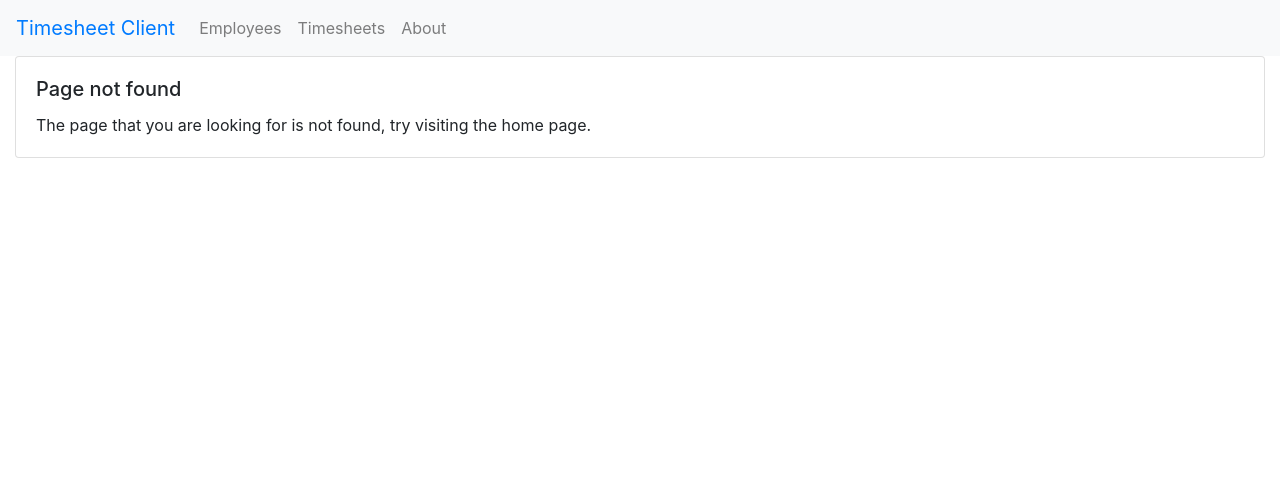
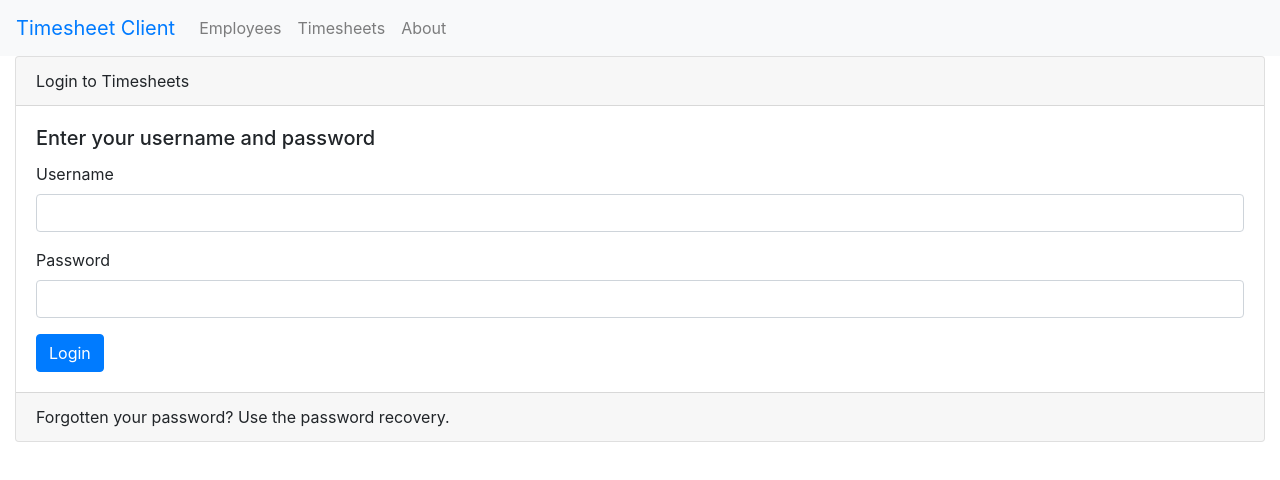
Before and after one commit to okottege/timesheet-client, a React app: page /login in a window 1280 px wide. Before the commit this address had no page. Shown: the top 480 px of the page. Built offline with nearby package versions, Linux system fonts and the light colour scheme.

Commit message:
Added some better layout for login and home pages.

```diff
--- a/app/components/Home.js
+++ b/app/components/Home.js
@@ -1,9 +1,13 @@
 import React from 'react';
+import {Card} from 'react-bootstrap';
 
 const Home = () => (
-  <div>
-    <h1>Hello welcome to Timesheet Client application</h1>
-  </div>
+  <Card>
+    <Card.Body>
+      <Card.Title>Welcome to Timesheet Client application</Card.Title>
+      <Card.Text>This is where you can manage your timesheets and start logging your time for the work you have done.</Card.Text>
+    </Card.Body>
+  </Card>
 );
 
 export default Home;
--- a/app/components/Main.js
+++ b/app/components/Main.js
@@ -3,13 +3,15 @@ import {Switch, Route} from "react-router-dom";
 
 import Home from './Home';
 import About from './About';
-import NotFound from "./NotFound";
+import NotFound from './NotFound';
+import LoginForm from './user/LoginForm';
 
 const Main = () => (
   <main>
     <Switch>
       <Route exact path="/" component={Home} />
-      <Route path="/about" component={About} />
+      <Route exact path="/about" component={About} />
+      <Route exact path="/login" component={LoginForm} />
       <Route component={NotFound} />
     </Switch>
   </main>
--- a/app/components/user/LoginForm.js
+++ b/app/components/user/LoginForm.js
@@ -1,5 +1,5 @@
 import React from 'react';
-import {Button, ButtonToolbar, Form} from 'react-bootstrap';
+import {Button, ButtonToolbar, Form, Card} from 'react-bootstrap';
 
 import FormTextInput from '../common/FormTextInput';
 
@@ -16,6 +16,10 @@ class LoginForm extends React.Component {
 
   render() {
     return (
+      <Card>
+        <Card.Header>Login to Timesheets</Card.Header>
+        <Card.Body>
+          <Card.Title>Enter your username and password</Card.Title>
           <Form>
             <FormTextInput
               fieldId="txtUsername"
@@ -35,6 +39,9 @@ class LoginForm extends React.Component {
               <Button id="btnLogin" type="submit" variant="primary">Login</Button>
             </ButtonToolbar>
           </Form>
+        </Card.Body>
+        <Card.Footer>Forgotten your password?  Use the password recovery.</Card.Footer>
+      </Card>
     );
   }
 }
```
Also changed, not shown: 1 other file (tests, documents, lock files or other folders). Lines whose indentation alone changed are shown as unchanged.
